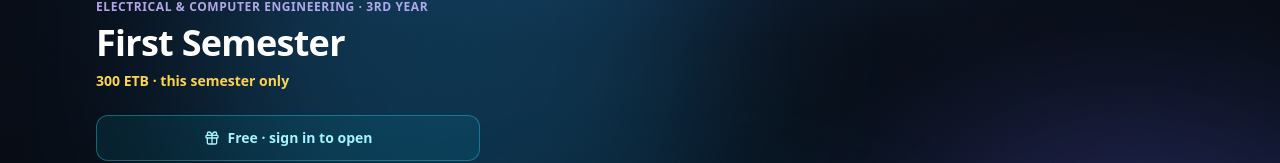
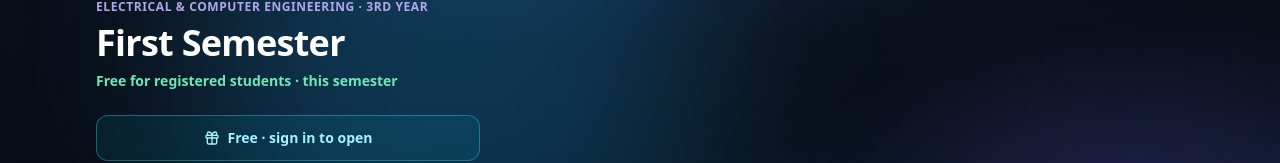
Before and after one commit to hiyabteklu/Wisdom-tower-academy, a Next.js app: page /academy/special-packages/electrical-computer-engineering/sem-1 in a window 1280 px wide. Shown: the part 145-308 px from the top of the page. Built offline with nearby package versions, Linux system fonts and the light colour scheme; no server answers.

Commit message:
fix: ECE Sem 1 shows free for registered instead of price + cart

```diff
--- a/src/app/academy/special-packages/[slug]/[semester]/page.tsx
+++ b/src/app/academy/special-packages/[slug]/[semester]/page.tsx
@@ -5,6 +5,9 @@ import SafeCoverImage from "@/components/SafeCoverImage";
 import AddToCartButton from "@/components/AddToCartButton";
 import { formatEtb } from "@/data/packages";
 import { getSemester, specialPackages } from "@/data/special-packages";
+import { FREE_FOR_REGISTERED_PACKAGE_IDS } from "@/lib/ownership";
+
+const FREE_SET = new Set<string>(FREE_FOR_REGISTERED_PACKAGE_IDS);
 
 export function generateStaticParams() {
   const params: { slug: string; semester: string }[] = [];
@@ -38,6 +41,7 @@ export default async function SemesterPage({
   const found = getSemester(slug, semester);
   if (!found) notFound();
   const { pkg, sem } = found;
+  const isFree = FREE_SET.has(sem.packageId);
 
   return (
     <div className="relative min-h-[70vh] py-14 md:py-20">
@@ -51,8 +55,14 @@ export default async function SemesterPage({
 
         {sem.purchasable ? (
           <>
-            <p className="text-sm text-amber-300 font-semibold mb-6">
-              {formatEtb(sem.priceEtb)} · this semester only
+            <p
+              className={`text-sm font-semibold mb-6 ${
+                isFree ? "text-emerald-300" : "text-amber-300"
+              }`}
+            >
+              {isFree
+                ? "Free for registered students · this semester"
+                : `${formatEtb(sem.priceEtb)} · this semester only`}
             </p>
             <div className="mb-8 max-w-sm">
               <AddToCartButton packageId={sem.packageId} />
@@ -60,7 +70,7 @@ export default async function SemesterPage({
           </>
         ) : (
           <div className="mb-8 max-w-md rounded-2xl border border-amber-400/25 bg-amber-500/10 px-4 py-3 text-sm text-amber-100/90">
-            This semester is not for sale yet — materials are still being prepared. You can browse
+            This semester is not for sale yet. Materials are still being prepared. You can browse
             course titles below.
           </div>
         )}
```
